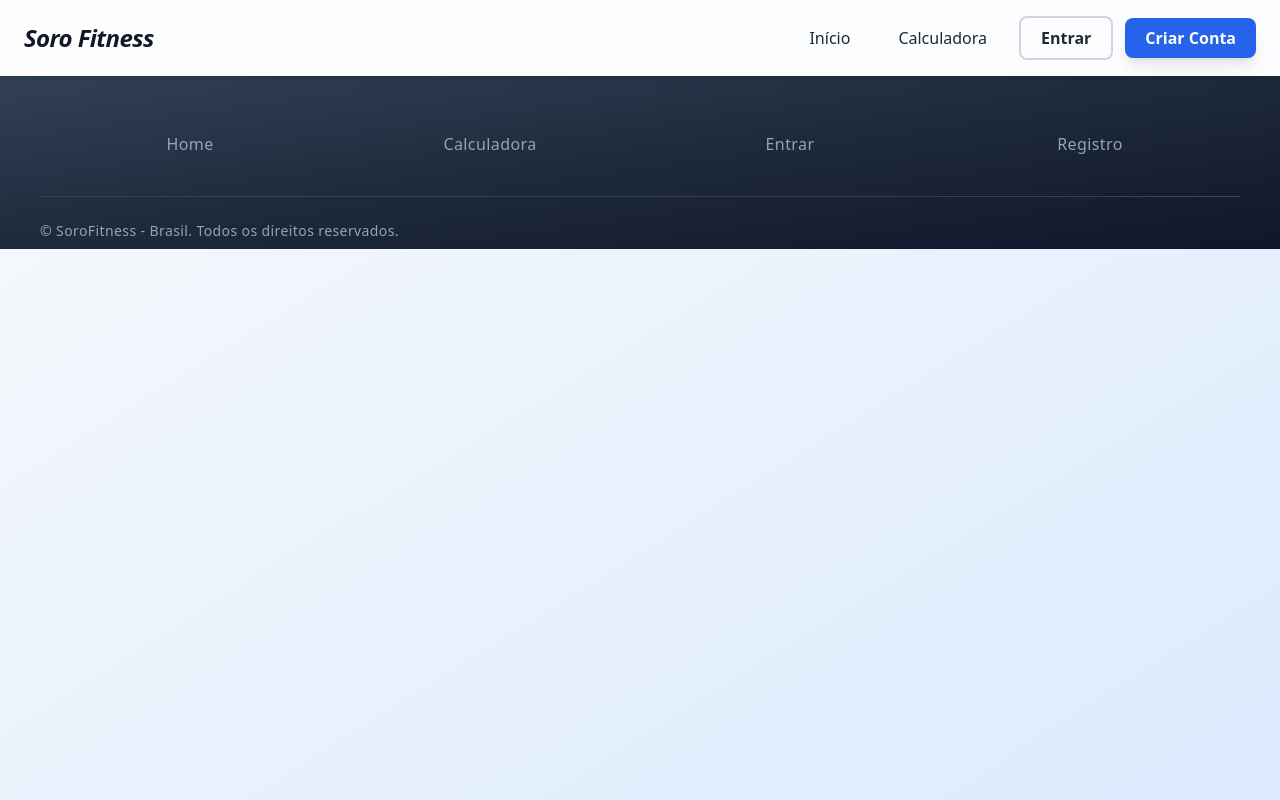
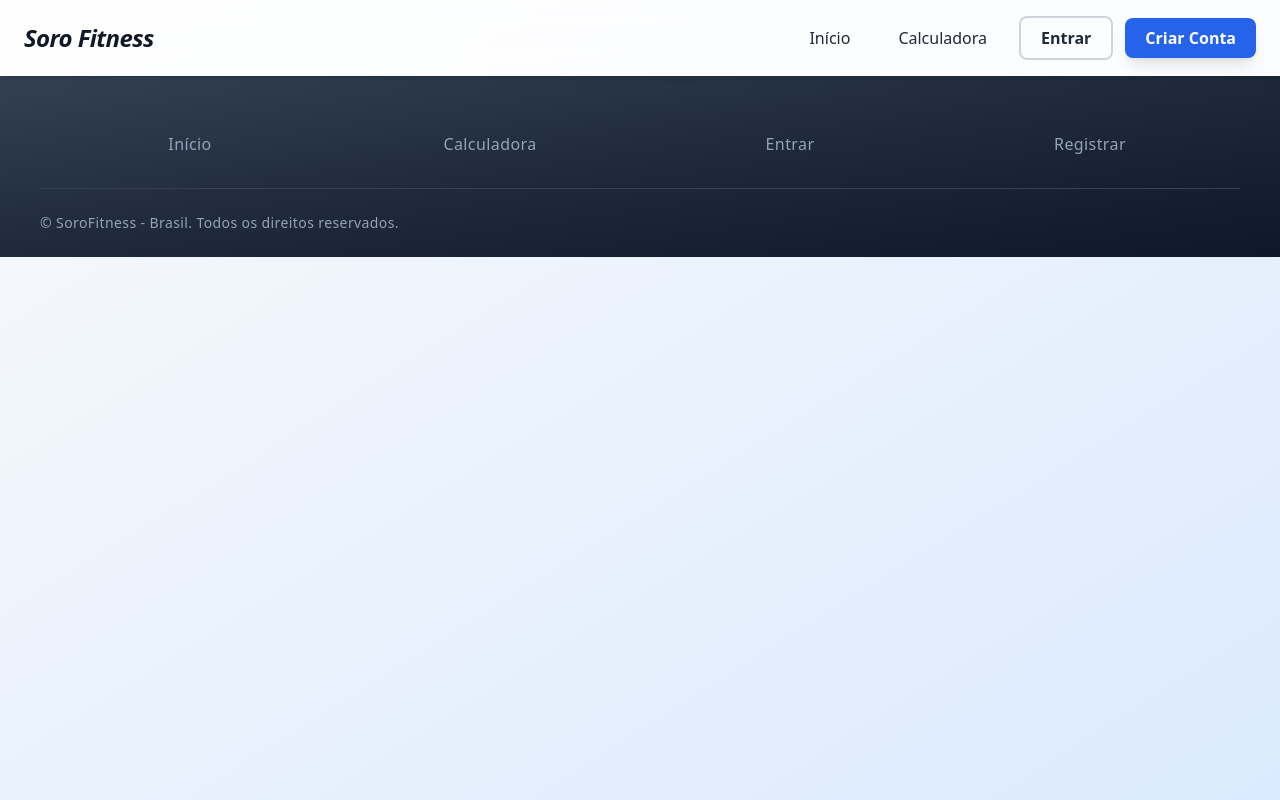
Before and after one commit to gustahxn/CalcImc, a React (Vite) app in the folder calcImc/: page /footer in a window 1280 px wide. Shown: the top 800 px of the page. Built offline with nearby package versions, Linux system fonts and the light colour scheme; no server answers.

Commit message:
Update: Links no footer corrigidos

```diff
--- a/calcImc/src/components/Footer.jsx
+++ b/calcImc/src/components/Footer.jsx
@@ -8,23 +8,23 @@ const Footer = () => {
       <div className="max-w-screen-xl mx-auto text-center justify-center items-center">
         <div className="grid grid-cols-1 sm:grid-cols-2 lg:grid-cols-4 pt-12">
           <div>
-            <Link to="/Home" className="text-slate-400 font-medium text-base mb-2">Home</Link>
+            <Link to="/" className="text-slate-400 font-medium text-base mb-2">Início</Link>
           </div>
 
           <div>
-            <h4 className="text-slate-400 font-medium text-base mb-2">Calculadora</h4>
+            <Link to="/calculator" className="text-slate-400 font-medium text-base mb-2">Calculadora</Link>
           </div>
 
           <div>
-            <h4 className="text-slate-400 font-medium text-base mb-2">Entrar</h4>
+            <Link to="/login" className="text-slate-400 font-medium text-base mb-2">Entrar</Link>
           </div>
 
           <div>
-            <h4 className="text-slate-400 font-medium text-base mb-2">Registro</h4>
+            <Link to="/signup" className="text-slate-400 font-medium text-base mb-2">Registrar</Link>
           </div>
         </div>
 
-        <div className="border-t text-left border-gray-700 pv-4 pt-6 mt-8">
+        <div className="border-t text-left border-gray-700 mb-4 pt-6 mt-8">
           <p className="text-slate-400 text-sm">
             © SoroFitness - Brasil. Todos os direitos reservados.
           </p>
```
